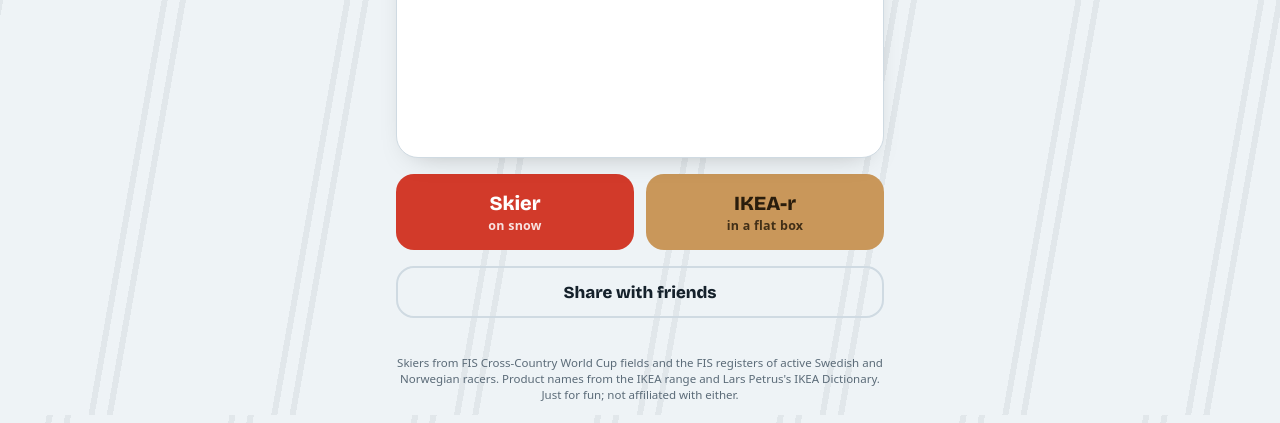
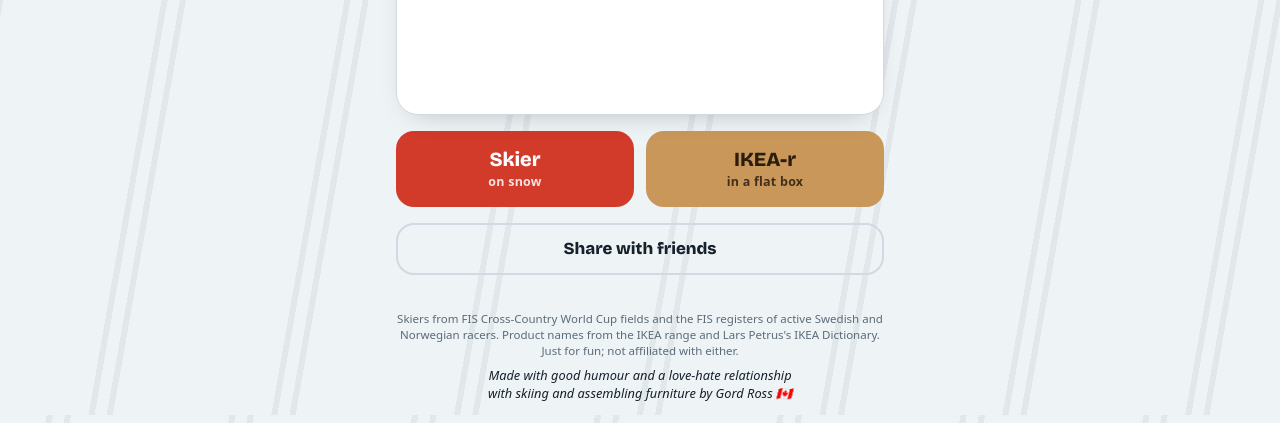
Before and after one commit to velogordo/skier-or-ikear, a plain HTML site: page index.html in a window 1280 px wide. Shown: the part 385-808 px from the top of the page. Drawn offline with nearby package versions, Linux system fonts and the light colour scheme; a web font is replaced by a local one.

Commit message:
Add maker credit to the footer
Co-Authored-By: Claude Opus 5.5 <noreply@anthropic.com>

```diff
--- a/index.html
+++ b/index.html
@@ -173,6 +173,7 @@ button.chosen:disabled { filter: none; box-shadow: 0 0 0 3px var(--bg), 0 0 0 6p
 .toast { min-height: 1.2em; text-align: center; color: var(--muted); font-size: .85rem; margin: 0; }
 .share { display: flex; flex-direction: column; gap: 4px; }
 .b-share { width: 100%; min-height: 52px; font-size: 1.05rem; }
+.credit { display: block; margin-top: 8px; font-size: .8rem; color: var(--ink); font-style: italic; text-wrap: balance; }
 footer { text-align: center; font-size: .72rem; color: var(--muted); line-height: 1.4; }
 .sprint-link { display: block; text-align: center; color: var(--ink); font-weight: 700; font-size: .95rem; }
 
@@ -189,7 +190,7 @@ footer { text-align: center; font-size: .72rem; color: var(--muted); line-height
   </header>
   <main id="main"></main>
   <div class="share"><button class="b-ghost b-share" id="btn-share">Share with friends</button><p class="toast" id="share-toast"></p></div>
-  <footer>Skiers from FIS Cross-Country World Cup fields and the FIS registers of active Swedish and Norwegian racers. Product names from the IKEA range and Lars Petrus's IKEA Dictionary. Just for fun; not affiliated with either.</footer>
+  <footer>Skiers from FIS Cross-Country World Cup fields and the FIS registers of active Swedish and Norwegian racers. Product names from the IKEA range and Lars Petrus's IKEA Dictionary. Just for fun; not affiliated with either.<span class="credit">Made with good humour and a love-hate relationship with skiing and assembling furniture by Gord Ross 🇨🇦</span></footer>
 </div>
 
 <script src="data.js"></script>
```
Also changed, not shown: docs/index.html (+2 -1 lines), docs/sprint.html (+2 -1 lines), sprint.html (+2 -1 lines).
